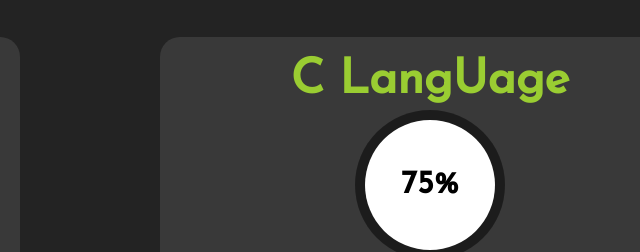
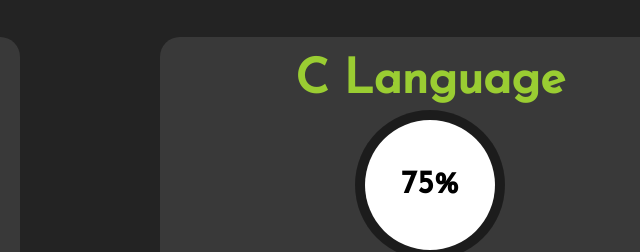
Before and after one commit to gaurav0116/gportfolio.github.io, a plain HTML site: page index.html in a window 1280 px wide. Shown: the part 2028-2280 px from the top of the page, 640-1280 px from the left. Drawn offline with Linux system fonts and the light colour scheme.

Commit message:
Update index.html

```diff
--- a/index.html
+++ b/index.html
@@ -217,7 +217,7 @@
   <!-- C Language -->
 
             <div class="box">
-        <h2>C LangUage</h2>
+        <h2>C Language</h2>
         <section>
           <div class="circle-wrap">
             <div class="circle">
```
